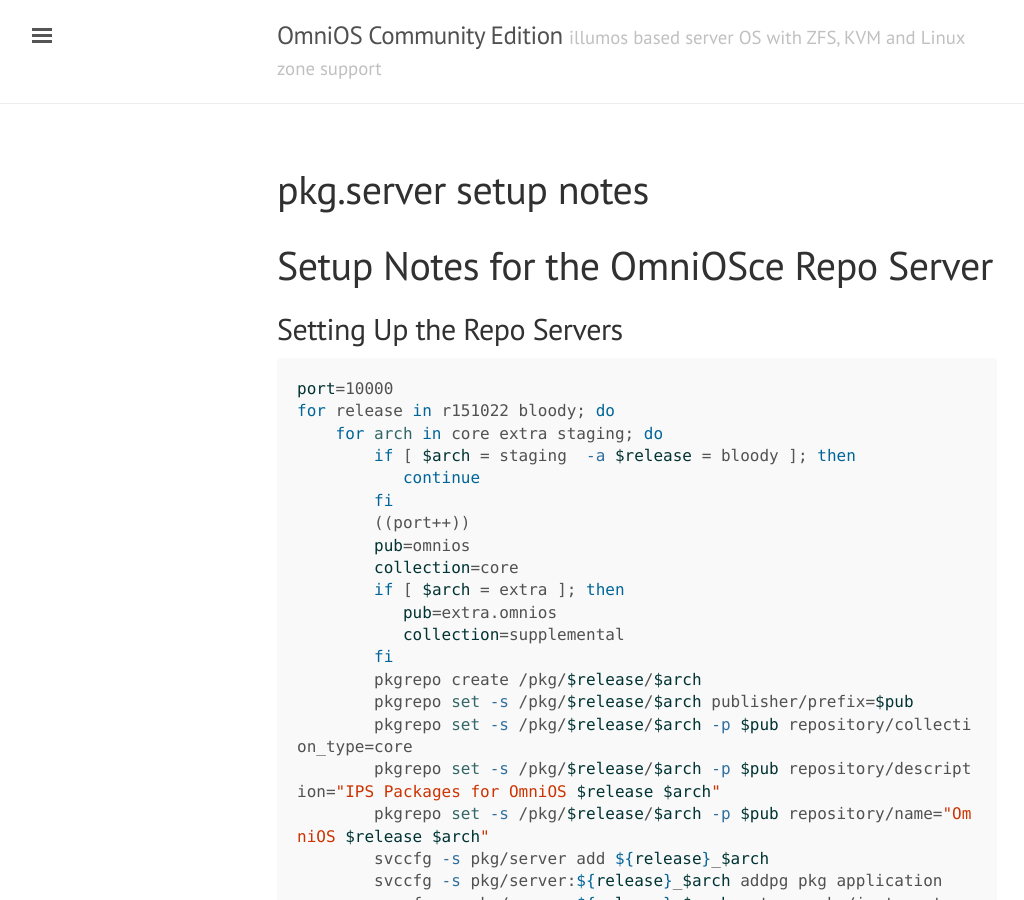
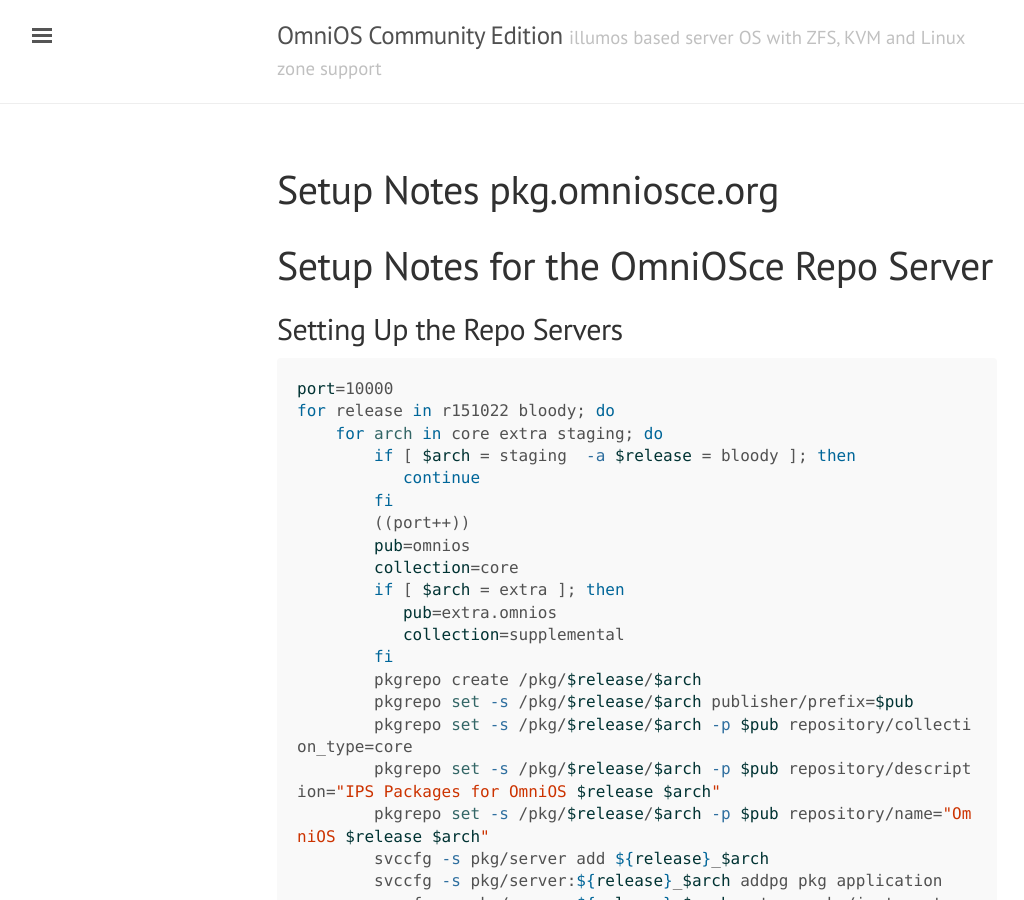
Before and after one commit to omniosorg/omniosorg.github.io, a Jekyll site: the page built from dev/serversetup.md, in a window 1280 px wide and 900 px high. Shown: the whole window, without its empty margins (3-1027 px from the left). Built offline with Jekyll 4.4.1, drawn with Linux system fonts in a browser that asks for light colours.

Commit message:
fix missing

```diff
--- a/dev/serversetup.md
+++ b/dev/serversetup.md
@@ -1,6 +1,6 @@
 ---
 layout: page
-title: pkg.server setup notes
+title: Setup Notes pkg.omniosce.org
 ---
 
 # Setup Notes for the OmniOSce Repo Server
```
Also changed, not shown: releasenotes.md (+4 -0 lines).
